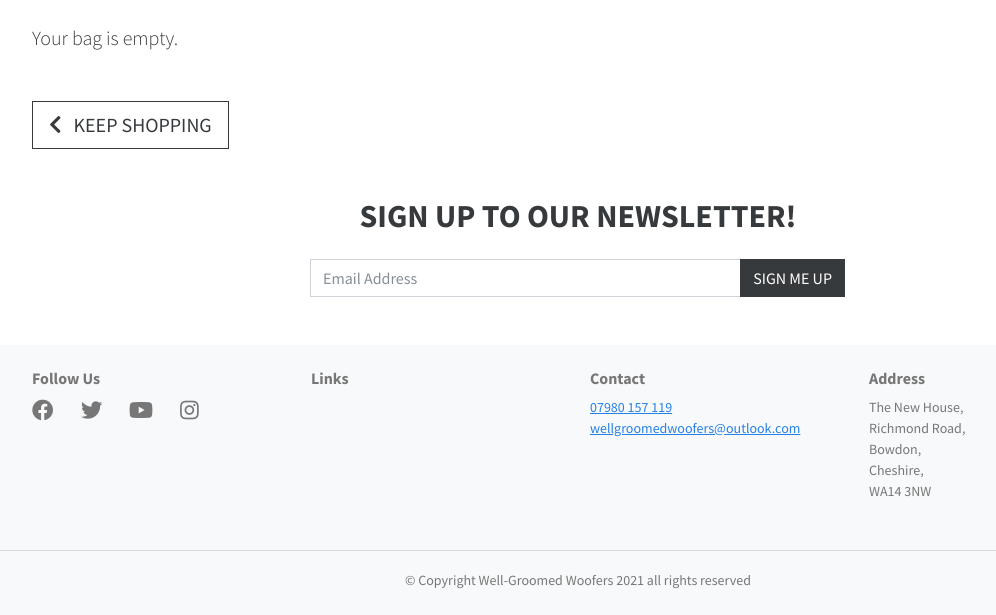
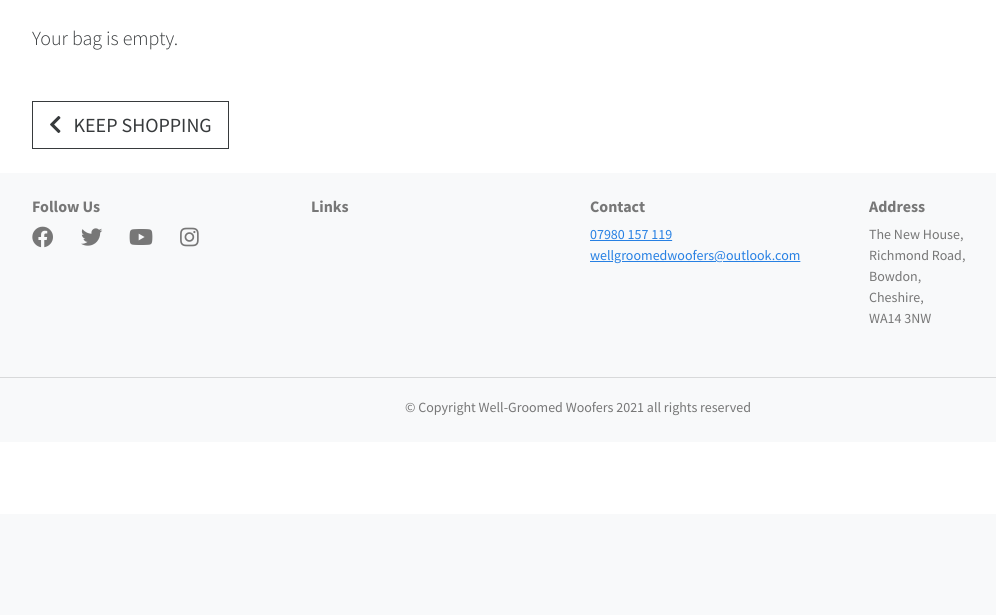
Before and after one commit to jonathan-odonnell/dog-grooming, a Django app: page /bag/ in a window 1280 px wide. Shown: the part 286-901 px from the top of the page, without its empty margins (62-1058 px from the left). After the commit the page ends 702 px from the top, so only its background shows below. Run offline with Django 3.2, Linux system fonts and the light colour scheme; some libraries are stand-ins or nearby versions.

Commit message:
Moved newsletter sign up form to home page template

```diff
--- a/templates/base.html
+++ b/templates/base.html
@@ -202,19 +202,6 @@
     {% block content %}
     {% endblock %}
 
-    <section class="container p-4">
-        <div class="row">
-            <div id="newsletter" class="col-12 col-md-10 col-lg-8 col-xl-6 mx-auto">
-                <h2 class="fw-bold text-center text-uppercase mb-4">Sign up to our newsletter!</h2>
-                <form class="input-group mb-4">
-                    {% csrf_token %}
-                    <input type="email" class="form-control" name="newsletter" placeholder="Email Address" aria-label="Email Address">
-                    <button class="btn btn-secondary text-uppercase" type="submit">Sign me up</button>
-                </form>
-            </div>
-        </div>
-    </section>
-
     <footer class="footer-wrapper bg-light">
         <div class="container text-center text-md-start p-4 pb-0">
             <div class="row">
@@ -272,19 +259,6 @@
     </footer>
 
     {% block postloadjs %}
-    <script>
-        $('#newsletter form').submit(function(e) {
-            e.preventDefault();
-            let postData = {
-                csrfmiddlewaretoken: $('input[name="csrfmiddlewaretoken"]').val(),
-                email: $('input[name="newsletter"]').val(),
-            }
-            $.post('/', postData).done(function(){
-                $('#newsletter').children().remove();
-                $('#newsletter').append('<p class="lead text-center">Thanks for signing up to our newsletter!</p>');
-            })
-        })
-    </script>
     {% endblock %}
 
 </body>
```
Also changed, not shown: home/templates/home/index.html (+30 -0 lines).
